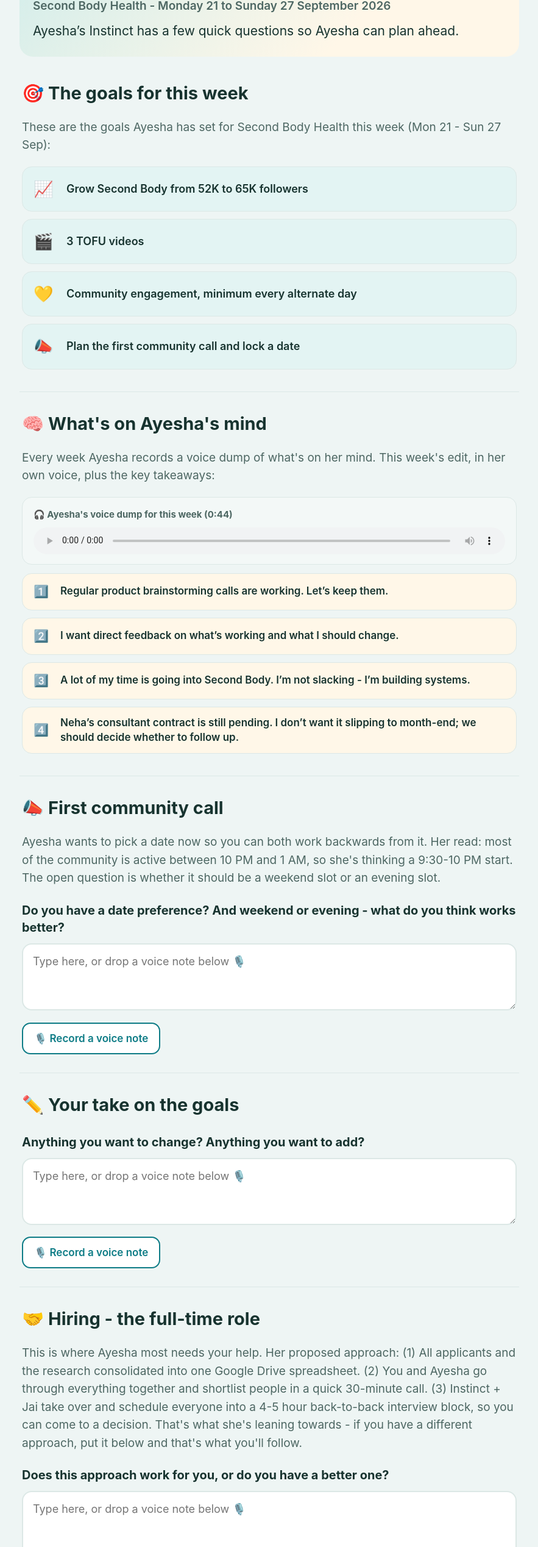
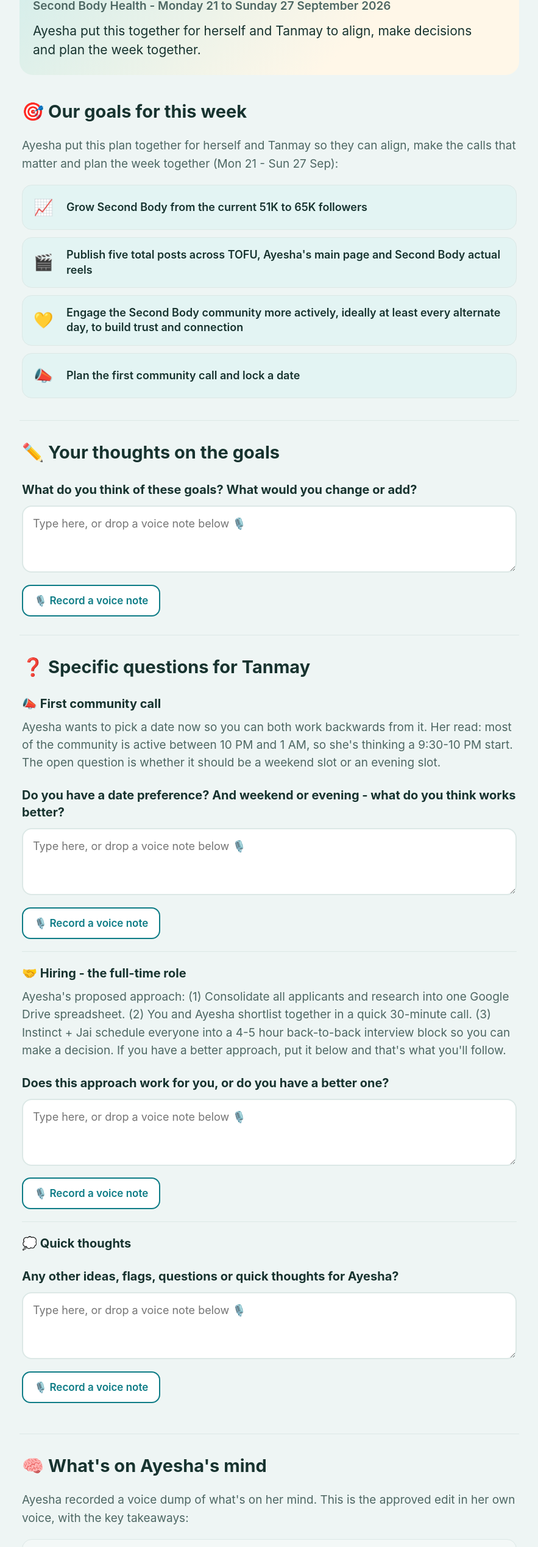
Before and after one commit to ayesha-os-builder/tanmay-alignment, a plain HTML site: page index.html in a window 1280 px wide. Shown: the part 190-2727 px from the top of the page at 61% size, without its empty margins (198-1081 px from the left). Drawn offline with nearby package versions, Linux system fonts and the light colour scheme.

Commit message:
Restructure weekly plan around goals and Tanmay questions

```diff
--- a/index.html
+++ b/index.html
@@ -38,6 +38,9 @@
   .goal-list div { display: grid; grid-template-columns: 44px 1fr; gap: 10px; padding: 16px 18px; border: 1px solid var(--hairline); border-radius: 16px; align-items: center; background: var(--teal-soft); }
   .goal-list span { font-size: 26px; }
   .goal-list strong { font-size: 18px; font-weight: 600; line-height: 1.35; }
+  .question-block { padding: 20px 0; border-top: 1px solid var(--hairline); }
+  .question-block:first-of-type { border-top: 0; padding-top: 4px; }
+  .question-block h3 { margin: 0 0 8px; font-size: 20px; }
   .takeaway-list { display: grid; gap: 12px; margin: 14px 0 6px; }
   .takeaway-list div { display: grid; grid-template-columns: 34px 1fr; gap: 10px; padding: 14px 18px; border: 1px solid var(--hairline); border-radius: 16px; align-items: center; background: var(--warm); }
   .takeaway-list span { font-size: 20px; }
@@ -88,23 +91,57 @@
     <div class="hero-emoji" aria-hidden="true">✨🧭</div>
     <h1>Ayesha + Tanmay Weekly Planning</h1>
     <p class="fact">Second Body Health - Monday 21 to Sunday 27 September 2026</p>
-    <p class="intro">Ayesha’s Instinct has a few quick questions so Ayesha can plan ahead.</p>
+    <p class="intro">Ayesha put this together for herself and Tanmay to align, make decisions and plan the week together.</p>
   </div>
 
   <div class="group">
-    <h2 class="group-heading">🎯 The goals for this week</h2>
-    <p class="context">These are the goals Ayesha has set for Second Body Health this week (Mon 21 - Sun 27 Sep):</p>
+    <h2 class="group-heading">🎯 Our goals for this week</h2>
+    <p class="context">Ayesha put this plan together for herself and Tanmay so they can align, make the calls that matter and plan the week together (Mon 21 - Sun 27 Sep):</p>
     <div class="goal-list">
-      <div><span>📈</span><strong>Grow Second Body from 52K to 65K followers</strong></div>
-      <div><span>🎬</span><strong>3 TOFU videos</strong></div>
-      <div><span>💛</span><strong>Community engagement, minimum every alternate day</strong></div>
+      <div><span>📈</span><strong>Grow Second Body from the current 51K to 65K followers</strong></div>
+      <div><span>🎬</span><strong>Publish five total posts across TOFU, Ayesha's main page and Second Body actual reels</strong></div>
+      <div><span>💛</span><strong>Engage the Second Body community more actively, ideally at least every alternate day, to build trust and connection</strong></div>
       <div><span>📣</span><strong>Plan the first community call and lock a date</strong></div>
     </div>
   </div>
 
   <div class="group">
+    <h2 class="group-heading">✏️ Your thoughts on the goals</h2>
+    <label class="field-label" for="changes">What do you think of these goals? What would you change or add?</label>
+    <textarea id="changes" data-key="changes" data-label="Thoughts on the goals" placeholder="Type here, or drop a voice note below 🎙️"></textarea>
+    <div class="voice-row" data-for="changes"></div>
+  </div>
+
+  <div class="group">
+    <h2 class="group-heading">❓ Specific questions for Tanmay</h2>
+
+    <div class="question-block">
+      <h3>📣 First community call</h3>
+      <p class="context">Ayesha wants to pick a date now so you can both work backwards from it. Her read: most of the community is active between 10 PM and 1 AM, so she's thinking a 9:30-10 PM start. The open question is whether it should be a weekend slot or an evening slot.</p>
+      <label class="field-label" for="community_call">Do you have a date preference? And weekend or evening - what do you think works better?</label>
+      <textarea id="community_call" data-key="community_call" data-label="Community call" placeholder="Type here, or drop a voice note below 🎙️"></textarea>
+      <div class="voice-row" data-for="community_call"></div>
+    </div>
+
+    <div class="question-block">
+      <h3>🤝 Hiring - the full-time role</h3>
+      <p class="context">Ayesha's proposed approach: (1) Consolidate all applicants and research into one Google Drive spreadsheet. (2) You and Ayesha shortlist together in a quick 30-minute call. (3) Instinct + Jai schedule everyone into a 4-5 hour back-to-back interview block so you can make a decision. If you have a better approach, put it below and that's what you'll follow.</p>
+      <label class="field-label" for="interviews">Does this approach work for you, or do you have a better one?</label>
+      <textarea id="interviews" data-key="interviews" data-label="Hiring approach" placeholder="Type here, or drop a voice note below 🎙️"></textarea>
+      <div class="voice-row" data-for="interviews"></div>
+    </div>
+
+    <div class="question-block">
+      <h3>💭 Quick thoughts</h3>
+      <label class="field-label" for="quick_thoughts">Any other ideas, flags, questions or quick thoughts for Ayesha?</label>
+      <textarea id="quick_thoughts" data-key="quick_thoughts" data-label="Quick thoughts" placeholder="Type here, or drop a voice note below 🎙️"></textarea>
+      <div class="voice-row" data-for="quick_thoughts"></div>
+    </div>
+  </div>
+
+  <div class="group">
     <h2 class="group-heading">🧠 What's on Ayesha's mind</h2>
-    <p class="context">Every week Ayesha records a voice dump of what's on her mind. This week's edit, in her own voice, plus the key takeaways:</p>
+    <p class="context">Ayesha recorded a voice dump of what's on her mind. This is the approved edit in her own voice, with the key takeaways:</p>
     <div class="audio-card">
       <div class="audio-label">🎧 Ayesha's voice dump for this week (0:44)</div>
       <audio controls playsinline preload="metadata" src="https://ggnbvralfjhtgomelcir.supabase.co/storage/v1/object/public/weekly-planning-assets/ayesha-mind-voice-dump.mp3"></audio>
@@ -118,53 +155,19 @@
   </div>
 
   <div class="group">
-    <h2 class="group-heading">📣 First community call</h2>
-    <p class="context">Ayesha wants to pick a date now so you can both work backwards from it. Her read: most of the community is active between 10 PM and 1 AM, so she's thinking a 9:30-10 PM start. The open question is whether it should be a weekend slot or an evening slot.</p>
-    <label class="field-label" for="community_call">Do you have a date preference? And weekend or evening - what do you think works better?</label>
-    <textarea id="community_call" data-key="community_call" data-label="Community call" placeholder="Type here, or drop a voice note below 🎙️"></textarea>
-    <div class="voice-row" data-for="community_call"></div>
-  </div>
-
-  <div class="group">
-    <h2 class="group-heading">✏️ Your take on the goals</h2>
-    <label class="field-label" for="changes">Anything you want to change? Anything you want to add?</label>
-    <textarea id="changes" data-key="changes" data-label="Change or add" placeholder="Type here, or drop a voice note below 🎙️"></textarea>
-    <div class="voice-row" data-for="changes"></div>
-  </div>
-
-  <div class="group">
-    <h2 class="group-heading">🤝 Hiring - the full-time role</h2>
-    <p class="context">This is where Ayesha most needs your help. Her proposed approach: (1) All applicants and the research consolidated into one Google Drive spreadsheet. (2) You and Ayesha go through everything together and shortlist people in a quick 30-minute call. (3) Instinct + Jai take over and schedule everyone into a 4-5 hour back-to-back interview block, so you can come to a decision. That's what she's leaning towards - if you have a different approach, put it below and that's what you'll follow.</p>
-    <label class="field-label" for="interviews">Does this approach work for you, or do you have a better one?</label>
-    <textarea id="interviews" data-key="interviews" data-label="Hiring approach" placeholder="Type here, or drop a voice note below 🎙️"></textarea>
-    <div class="voice-row" data-for="interviews"></div>
-  </div>
-
-  <div class="group">
-    <h2 class="group-heading">💭 Quick thoughts</h2>
-    <label class="field-label" for="quick_thoughts">Anything quick on your mind for Ayesha - ideas, flags, small things?</label>
-    <textarea id="quick_thoughts" data-key="quick_thoughts" data-label="Quick thoughts" placeholder="Type here, or drop a voice note below 🎙️"></textarea>
-    <div class="voice-row" data-for="quick_thoughts"></div>
-  </div>
-
-  <div class="group">
     <h2 class="group-heading">🔥 Brutal feedback for Ayesha</h2>
-    <p class="context">Give very candid, honest feedback to Ayesha - what is going well, anything she needs to change, anything that needs urgent attention. Be as brutal as you can. She asked for it as brutal as possible.</p>
+    <p class="context">Give Ayesha very candid, honest feedback: what's going well, what she needs to change and anything that needs urgent attention. She wants it as direct as possible.</p>
     <label class="field-label" for="feedback">Your honest feedback</label>
     <textarea id="feedback" data-key="feedback" data-label="Brutal feedback" placeholder="Type here, or drop a voice note below 🎙️"></textarea>
     <div class="voice-row" data-for="feedback"></div>
   </div>
 
   <div class="group">
-    <h2 class="group-heading">🧱 Blockers</h2>
-    <label class="field-label" for="blockers">Any blockers on your mind? Anything stuck that Ayesha should know about?</label>
-    <textarea id="blockers" data-key="blockers" data-label="Blockers" placeholder="Type here, or drop a voice note below 🎙️"></textarea>
+    <h2 class="group-heading">🧱 Blockers or anything else</h2>
+    <label class="field-label" for="blockers">Any blockers, questions or anything else Ayesha should know about?</label>
+    <textarea id="blockers" data-key="blockers" data-label="Blockers or anything else" placeholder="Type here, or drop a voice note below 🎙️"></textarea>
     <div class="voice-row" data-for="blockers"></div>
-  </div>
-
-  <div class="group">
-    <h2 class="group-heading">🔗 One ask: connect your Instinct</h2>
-    <p class="context">Ayesha would love you to connect your Instinct. That way, at any point you know what is happening, and both of your Instincts can keep you aligned and pass questions back and forth - no more wondering what the other is working on. Once your Instincts are connected, you'll also be able to drop random voice or text brain dumps whenever something comes to mind, and Ayesha's Instinct will consolidate them into one running document for her - no need to save it all for the weekly form. Just tell Ayesha you're in and she'll set it up.</p>
+    <p class="context" style="margin-top:18px;"><strong>For the weeks ahead:</strong> once your Instincts are connected, you can drop random voice or text brain dumps whenever something comes to mind. Ayesha's Instinct will consolidate them into one running document for her, so you won't need to save everything for the weekly form.</p>
   </div>
 
   <div class="group">
```
